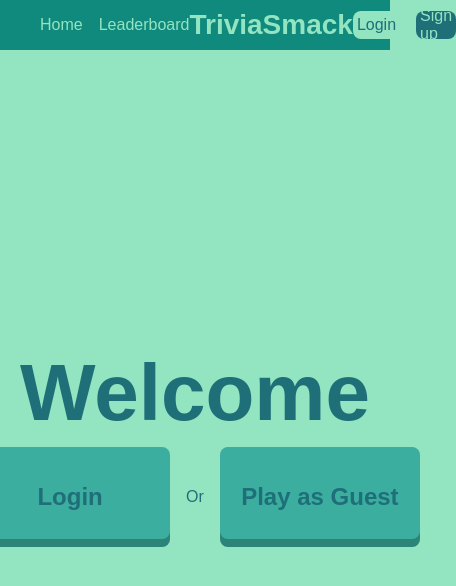
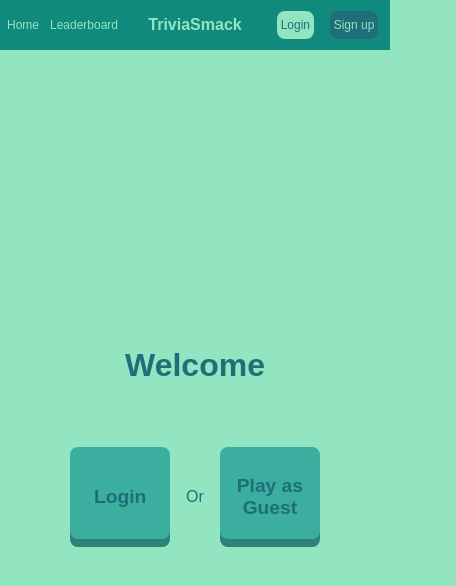
Before and after one commit to juzi3/TriviaSmack, a React (Create React App) app in the folder client/: page / in a window 390 px wide. Shown: the top 586 px of the page, 456 px wide, since content can reach past the window. Built offline with nearby package versions, Linux system fonts and the light colour scheme; no server answers.

Commit message:
added mobile design

```diff
--- a/client/styles.css
+++ b/client/styles.css
@@ -78,8 +78,6 @@
 }
 
 #right-nav > li:hover > a {
-  /* background-color: var(--secondary-light-color);
-  color: var(--primary-color); */
   opacity: 0.75;
   transform: scale(1.1);
 }
@@ -529,20 +527,22 @@
 span > a:hover {
   background-color: var(--primary-color);
 }
-/*
-@media (min-width: 390px) {
+
+@media only screen and (max-width: 415px) {
   #home-page > div > a {
     width: 100px;
   }
 
   #left-nav,
   #right-nav {
-    width: 100px;
+    width: 125px;
     gap: 0.25rem;
+    justify-content: space-evenly;
   }
 
   #right-nav > li > a {
-    padding: 0.25rem 0 !important;
+    padding: 0.25rem !important;
+    font-size: 0.75rem;
   }
 
   #left-nav > li > a {
@@ -558,4 +558,41 @@
   #game-title {
     font-size: 1rem;
   }
-} */
+
+  .enter-heading {
+    text-align: center;
+    font-size: 1.2rem;
+  }
+
+  #play-section {
+    max-width: 300px;
+    justify-content: center;
+  }
+
+  #play-section > *,
+  #in-game-container > *,
+  #leaderboard,
+  #home-page > h1,
+  #logout-container {
+    max-width: 300px;
+    min-width: 300px;
+  }
+
+  #home-page > h1 {
+    font-size: 2rem;
+    text-align: center;
+  }
+
+  #question {
+    font-size: 0.75rem;
+  }
+
+  .answer {
+    max-width: 300px;
+    font-size: 0.75rem;
+  }
+
+  .leader-row {
+    font-size: 0.75rem;
+  }
+}
```
Also changed, not shown: 1 other file (tests, documents, lock files or other folders).
